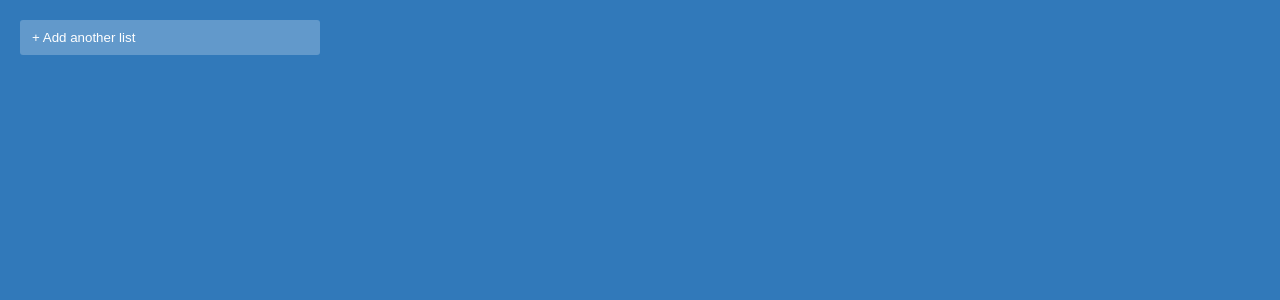
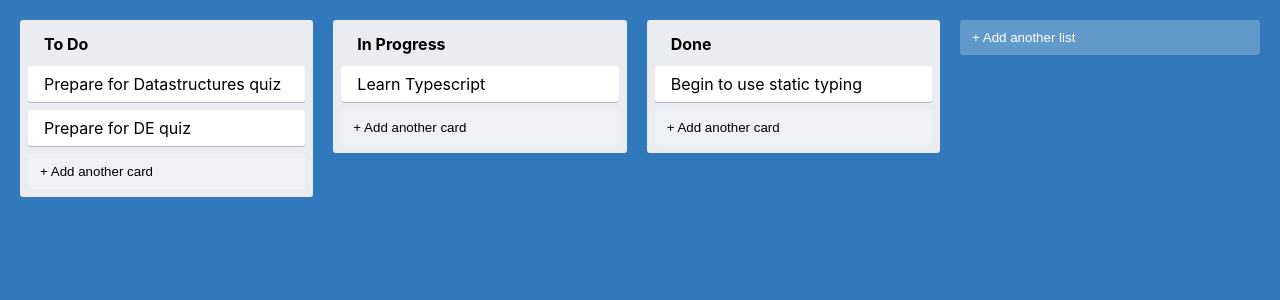
Before and after one commit to Vaintseishii/React_sandbox, a React (Create React App) app: page / in a window 1280 px wide. Shown: the top 300 px of the page. Built offline with nearby package versions, Linux system fonts and the light colour scheme.

Commit message:
modify app.tsx

```diff
--- a/src/App.tsx
+++ b/src/App.tsx
@@ -3,18 +3,19 @@
 import { Column } from "./components/Column";
 import { AddNewItem } from "./components/AddNewItem";
 import { useState } from "react";
+import { useAppState } from "./state/AppStateContext";
 
 const App = () => {
-  const [columnTexts, setColumnTexts] = useState<string[]>([]);
+  const { lists } = useAppState();
   return (
     <AppContainer>
-      {columnTexts.map((text) => (
-        <Column text={text} tasks={[]} />
-      ))}
+      {
+        lists.map((list) => (
+          <Column id={list.id} text={list.text} />
+        ))
+      }
       <AddNewItem
-        onAdd={(text) => {
-          setColumnTexts((prevTexts) => [...prevTexts, text]);
-        }}
+        onAdd={console.log}
         toggleButtonText="+ Add another list"
       />
     </AppContainer>
--- a/src/components/Card.tsx
+++ b/src/components/Card.tsx
@@ -2,6 +2,7 @@
 
 type CardProps = {
     text: string;
+    id: string;
 }
 
 export const Card = ({ text }: CardProps) => {
--- a/src/components/Column.tsx
+++ b/src/components/Column.tsx
@@ -3,26 +3,27 @@
 import React from "react";
 import { AddNewItem } from "./AddNewItem";
 import { useState } from "react";
+import { useAppState } from "../state/AppStateContext";
 
 type ColumnProps = {
     text?: string;
-    tasks: string[];
-    children?: React.ReactNode;
+    id: string;
 }
 
 
-export const Column: React.FC<ColumnProps> = ({ text, tasks }: ColumnProps) => {
-    const [columnTasks, setColumnTasks] = useState<string[]>(tasks);
+export const Column: React.FC<ColumnProps> = ({ text, id }: ColumnProps) => {
+    const { getTasksByListId } = useAppState();
+
+    const tasks = getTasksByListId(id);
 
     return (
         <ColumnContainer>
             <ColumnTitle>{text ? text : "Unnamed Column"}</ColumnTitle>
-            { columnTasks.map((task) => (
-                <Card text={task} />
+            { tasks.map((task) => (
+                <Card text={task.text} id={task.id} />
             )) }
             <AddNewItem toggleButtonText="+ Add another card"
-            onAdd={(text) => setColumnTasks(
-                (prevTasks) => [...prevTasks, text])}
+            onAdd={console.log}
                 dark/>
         </ColumnContainer>
     )
--- a/src/state/AppStateContext.tsx
+++ b/src/state/AppStateContext.tsx
@@ -25,7 +25,7 @@
     {
       id: "0",
       text: "To Do",
-      tasks: [{ id: "c0", text: "Generate app scaffold" }],
+      tasks: [{ id: "c0", text: "Prepare for Datastructures quiz" }, { id: "c1", text: "Prepare for DE quiz"}],
     },
     {
       id: "1",
```
